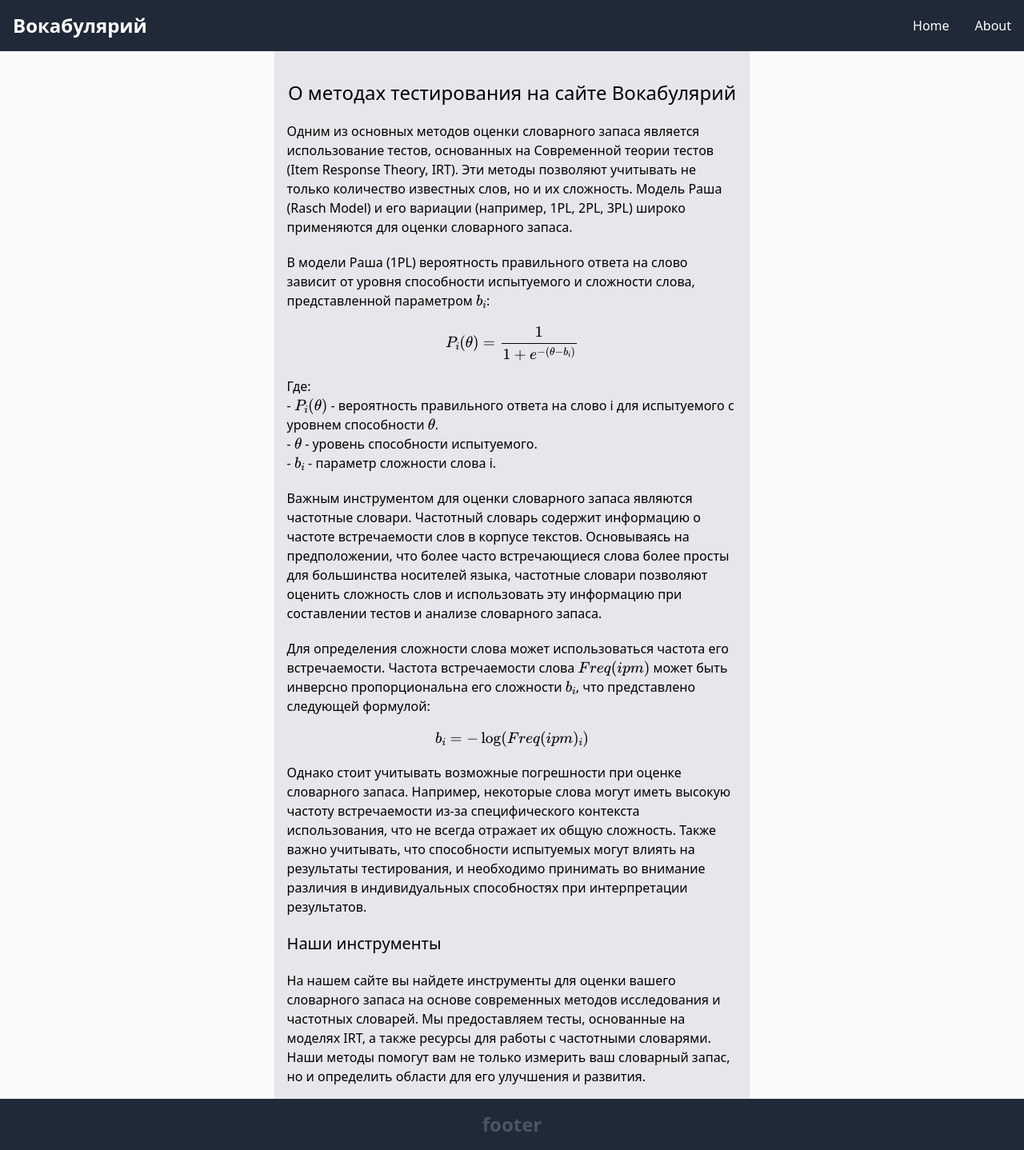
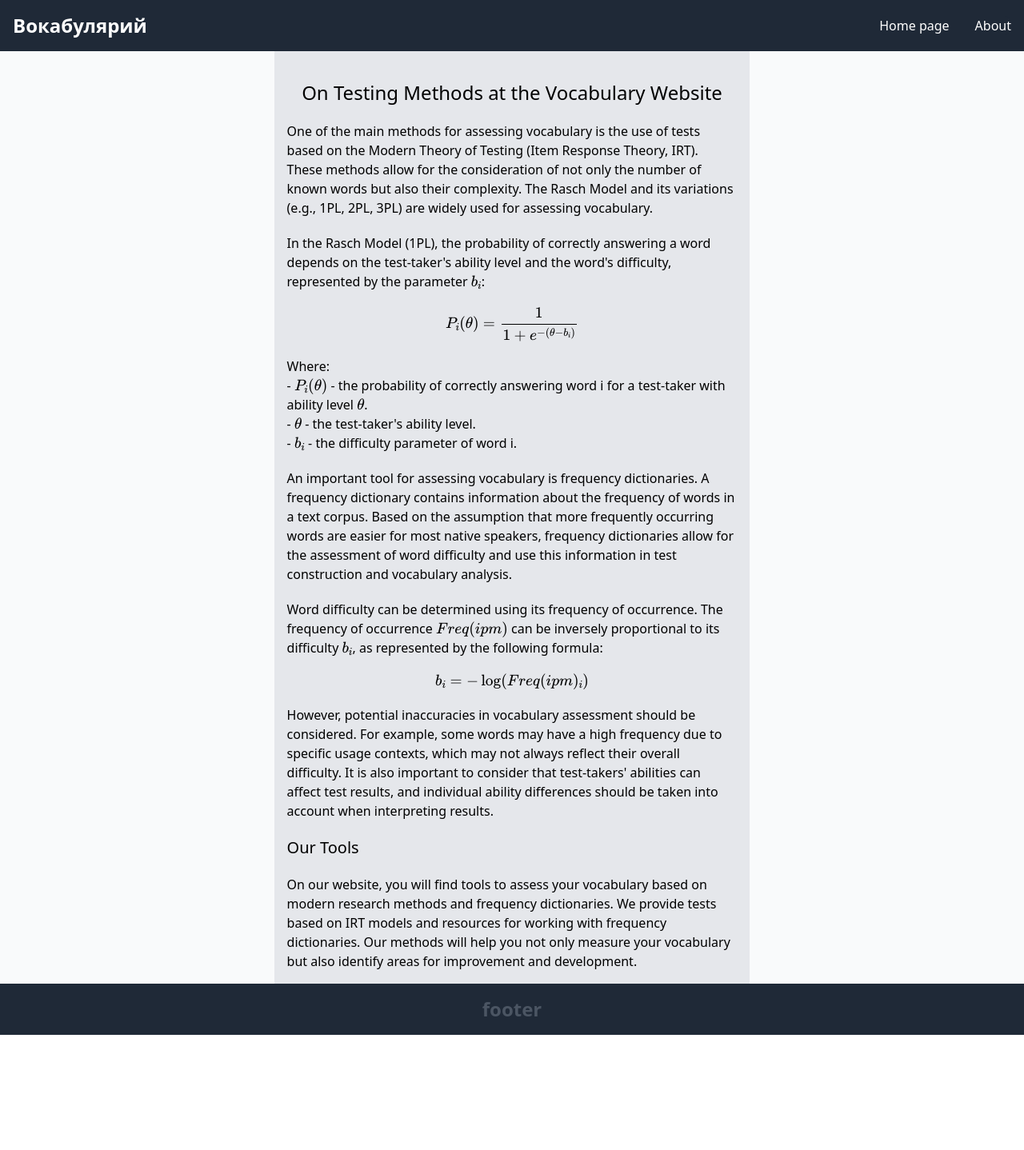
Before and after one commit to Iwwww/vocabulary-testing-site, a Django app: template mysite/polls/templates/polls/about.html in a window 1280 px wide. Shown: the whole page at 80% size. After the commit the page ends 1294 px from the top, so only its background shows below. Run offline with Django 5.2, Linux system fonts and the light colour scheme; the template is opened without the code that fills it, so the values that code supplies are empty; style sheets or scripts are compiled from the project's sources; parts of the project's set-up code (start-up, migrations or seed data) failed here and were passed over; some libraries are stand-ins or nearby versions.

Commit message:
Add translation

```diff
--- a/mysite/mysite/urls.py
+++ b/mysite/mysite/urls.py
@@ -1,12 +1,19 @@
 from django.contrib import admin
-from django.urls import path
+from django.urls import path, re_path
 from django.urls.conf import include
+from django.conf import settings
+from django.conf.urls.i18n import i18n_patterns
 from .settings import env
 
-urlpatterns = [
+urlpatterns = i18n_patterns(
     path("", include("polls.urls")),
     path("admin/", admin.site.urls),
-]
+)
+if "rosetta" in settings.INSTALLED_APPS:
+    urlpatterns += [
+        re_path(r"rosetta/", include("rosetta.urls")),
+    ]
+
 
 if env.bool("DEBUG", True):
     urlpatterns += [
--- a/mysite/polls/templates/polls/about.html
+++ b/mysite/polls/templates/polls/about.html
@@ -1,4 +1,5 @@
 {% extends 'base.html' %} {% load static tailwind_tags %} {% block content %}
+{% load i18n %}
 <script src="https://polyfill.io/v3/polyfill.min.js?features=es6"></script>
 <script
   id="MathJax-script"
@@ -6,66 +7,25 @@
   src="https://cdn.jsdelivr.net/npm/mathjax@3/es5/tex-mml-chtml.js"
 ></script>
 <div class="mx-auto bg-gray-200 p-4 space-y-5 max-w-prose">
-  <h1 class="text-2xl text-center my-5">
-    О методах тестирования на сайте Вокабулярий
-  </h1>
-  <p>
-    Одним из основных методов оценки словарного запаса является использование
-    тестов, основанных на Современной теории тестов (Item Response Theory, IRT).
-    Эти методы позволяют учитывать не только количество известных слов, но и их
-    сложность. Модель Раша (Rasch Model) и его вариации (например, 1PL, 2PL,
-    3PL) широко применяются для оценки словарного запаса.
-  </p>
-
-  <p>
-    В модели Раша (1PL) вероятность правильного ответа на слово зависит от
-    уровня способности испытуемого и сложности слова, представленной параметром
-    \( b_i \):
-  </p>
-  \[ P_i(\theta) = \frac{1}{1 + e^{-(\theta - b_i)}} \]
+  <h1 class="text-2xl text-center my-5">{% trans 'On Testing Methods at the Vocabulary Website' %}</h1>
+  <p>{% trans 'One of the main methods for assessing vocabulary is the use of tests based on the Modern Theory of Testing (Item Response Theory, IRT). These methods allow for the consideration of not only the number of known words but also their complexity. The Rasch Model and its variations (e.g., 1PL, 2PL, 3PL) are widely used for assessing vocabulary.' %}</p>
+  <p>{% trans "In the Rasch Model (1PL), the probability of correctly answering a word depends on the test-taker's ability level and the word's difficulty, represented by the parameter" %} \( b_i \):</p>
   <ul>
-    Где:
-    <li>
-      - \( P_i(\theta) \) - вероятность правильного ответа на слово i для
-      испытуемого с уровнем способности \( \theta \).
-    </li>
-    <li>- \( \theta \) - уровень способности испытуемого.</li>
-    <li>- \( b_i \) - параметр сложности слова i.</li>
+    <li>\[ P_i(\theta) = \frac{1}{1 + e^{-(\theta - b_i)}} \]</li>
+    <p>{% trans 'Where:' %}</p>
+    <li>{% trans '- \( P_i(\theta) \) - the probability of correctly answering word i for a test-taker with ability level \( \theta \).' %}</li>
+    <li>- \( \theta \) - {% trans "the test-taker's ability level." %}</li>
+    <li>- \( b_i \) - {% trans 'the difficulty parameter of word i.' %}</li>
   </ul>
 
-  <p>
-    Важным инструментом для оценки словарного запаса являются частотные словари.
-    Частотный словарь содержит информацию о частоте встречаемости слов в корпусе
-    текстов. Основываясь на предположении, что более часто встречающиеся слова
-    более просты для большинства носителей языка, частотные словари позволяют
-    оценить сложность слов и использовать эту информацию при составлении тестов
-    и анализе словарного запаса.
-  </p>
+  <p>{% trans 'An important tool for assessing vocabulary is frequency dictionaries. A frequency dictionary contains information about the frequency of words in a text corpus. Based on the assumption that more frequently occurring words are easier for most native speakers, frequency dictionaries allow for the assessment of word difficulty and use this information in test construction and vocabulary analysis.' %}</p>
 
-  <p>
-    Для определения сложности слова может использоваться частота его
-    встречаемости. Частота встречаемости слова \( Freq(ipm) \) может быть
-    инверсно пропорциональна его сложности \( b_i \), что представлено следующей
-    формулой:
-  </p>
-  \[ b_i = -\log(Freq(ipm)_i) \]
+  <p>{% trans 'Word difficulty can be determined using its frequency of occurrence. The frequency of occurrence \( Freq(ipm) \) can be inversely proportional to its difficulty \( b_i \), as represented by the following formula:' %}</p>
+  <p>\[ b_i = -\log(Freq(ipm)_i) \]</p>
+  <p>{% trans "However, potential inaccuracies in vocabulary assessment should be considered. For example, some words may have a high frequency due to specific usage contexts, which may not always reflect their overall difficulty. It is also important to consider that test-takers' abilities can affect test results, and individual ability differences should be taken into account when interpreting results." %}</p>
 
-  <p>
-    Однако стоит учитывать возможные погрешности при оценке словарного запаса.
-    Например, некоторые слова могут иметь высокую частоту встречаемости из-за
-    специфического контекста использования, что не всегда отражает их общую
-    сложность. Также важно учитывать, что способности испытуемых могут влиять на
-    результаты тестирования, и необходимо принимать во внимание различия в
-    индивидуальных способностях при интерпретации результатов.
-  </p>
+  <h3 class="text-xl">{% trans 'Our Tools' %}</h3>
+  <p>{% trans 'On our website, you will find tools to assess your vocabulary based on modern research methods and frequency dictionaries. We provide tests based on IRT models and resources for working with frequency dictionaries. Our methods will help you not only measure your vocabulary but also identify areas for improvement and development.' %}</p>
+</div>
 
-  <h3 class="text-xl">Наши инструменты</h3>
-  <p>
-    На нашем сайте вы найдете инструменты для оценки вашего словарного запаса на
-    основе современных методов исследования и частотных словарей. Мы
-    предоставляем тесты, основанные на моделях IRT, а также ресурсы для работы с
-    частотными словарями. Наши методы помогут вам не только измерить ваш
-    словарный запас, но и определить области для его улучшения и развития.
-  </p>
-</div>
 {% endblock content %}
--- a/mysite/requirements-dev.txt
+++ b/mysite/requirements-dev.txt
@@ -1,6 +1,7 @@
 Django==5.0.6
 django-browser-reload==1.12.1
 django-tailwind==3.8.0
+django-rosetta==0.10.0
 environs==11.0.0
 psycopg2==2.9.9
 numpy==1.26.4
--- a/mysite/requirements.txt
+++ b/mysite/requirements.txt
@@ -1,6 +1,7 @@
 Django==5.0.6
 django-browser-reload==1.12.1
 django-tailwind==3.8.0
+django-rosetta==0.10.0
 environs==11.0.0
 psycopg2==2.9.9
 numpy==1.26.4
--- a/mysite/theme/templates/base.html
+++ b/mysite/theme/templates/base.html
@@ -1,8 +1,9 @@
 {% load static tailwind_tags %}
+{% load i18n %}
 <!doctype html>
 <html lang="en">
   <head>
-    <title>Vocabulariy</title>
+    <title>Вокабулярий</title>
     <meta charset="UTF-8" />
     <meta name="viewport" content="width=device-width, initial-scale=1.0" />
     <meta http-equiv="X-UA-Compatible" content="ie=edge" />
@@ -35,11 +36,11 @@
           id="menu-toggle"
           data-collapse-toggle="navbar-default"
           type="button"
-          class="inline-flex items-center p-2 w-10 h-10 justify-center text-sm text-gray-500 rounded-lg md:hidden hover:bg-gray-100 focus:outline-none focus:ring-2 focus:ring-gray-200 dark:text-gray-400 dark:hover:bg-gray-700 dark:focus:ring-gray-600"
+          class="inline-flex items-center p-2 w-10 h-10 justify-center text-sm text-gray-600 rounded-lg md:hidden hover:bg-gray-700 focus:outline-none focus:ring-2 focus:ring-gray-600"
           aria-controls="navbar-default"
           aria-expanded="false"
         >
-          <span class="sr-only">Open main menu</span>
+        <span class="sr-only">{% trans 'Open main menu' %}</span>
           <svg
             class="w-5 h-5"
             aria-hidden="true"
@@ -66,14 +67,14 @@
                 href="{% url 'polls:index' %}"
                 class="{% if current_page == 'home' %} max-md:bg-blue-700 md:text-blue-500 {% else %} hover:bg-gray-100 md:hover:bg-transparent md:hover:text-blue-700 md:hover:text-blue-500 hover:bg-gray-700 hover:text-white md:hover:bg-transparent{% endif %} block py-2 px-3 text-gray-900 rounded md:border-0 md:p-0 text-white"
                 aria-current="page"
-                >Home</a
+                >{% trans 'Home page' %}</a
               >
             </li>
             <li>
               <a
                 href="{% url 'polls:about' %}"
                 class="{% if current_page == 'about' %} max-md:bg-blue-700 md:text-blue-500 {% else %} hover:bg-gray-100 md:hover:bg-transparent md:hover:text-blue-700 md:hover:text-blue-500 hover:bg-gray-700 hover:text-white md:hover:bg-transparent{% endif %} block py-2 px-3 text-gray-900 rounded md:border-0 md:p-0 text-white"
-                >About</a
+                >{% trans 'About' %}</a
               >
             </li>
           </ul>
```
Also changed, not shown: mysite/mysite/settings.py (+14 -1 lines), mysite/polls/templates/polls/index.html (+7 -6 lines), mysite/polls/templates/polls/result.html (+3 -4 lines), mysite/polls/templates/polls/testing.html (+4 -7 lines), mysite/locale/en/LC_MESSAGES/django.po (added), mysite/locale/ru/LC_MESSAGES/django.po (added), 2 other files.
